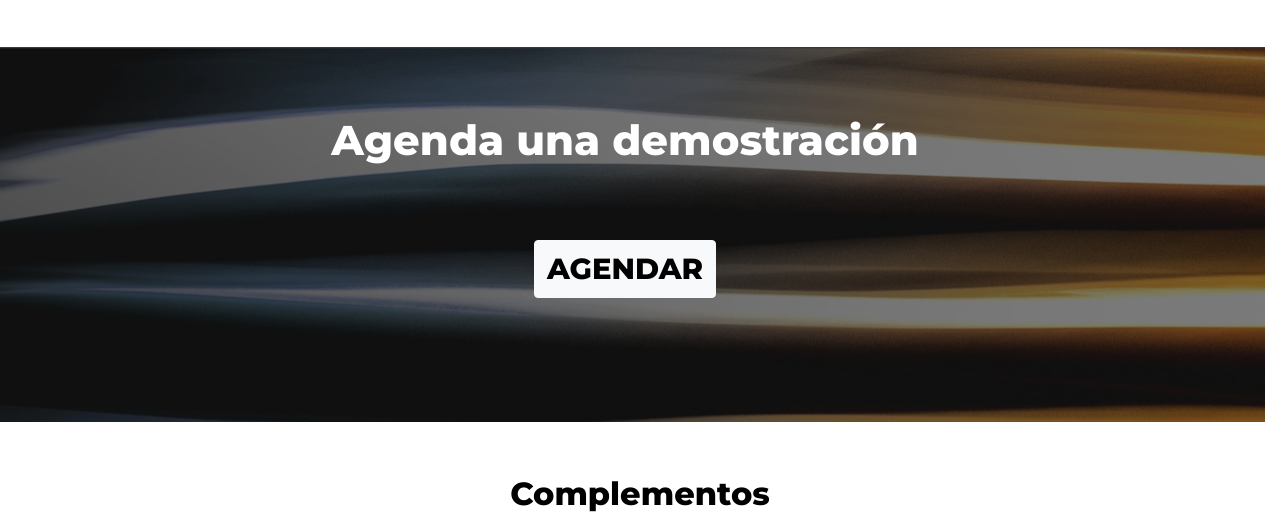
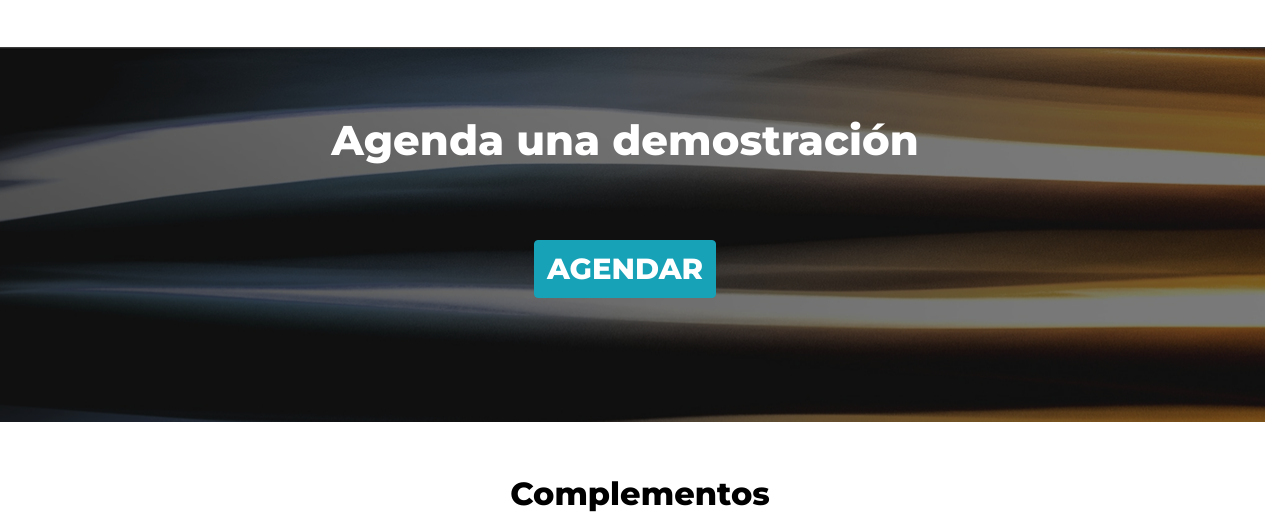
Before and after one commit to JoseCarlosPa/EgonWebPage, a PHP site: page / in a window 1280 px wide. Shown: the part 2427-2943 px from the top of the page. Run offline with PHP 8.4, Linux system fonts and the light colour scheme.

Commit message:
sin cambios

```diff
--- a/css/egonWebpage.css
+++ b/css/egonWebpage.css
@@ -116,7 +116,12 @@
 
 }
 
+.agendar{
+    text-align: center;
+    align-items: center;
+    align-content: center;
 
+}
 .social_image {
 text-align: center;
 
@@ -406,7 +411,7 @@ text-align: center;
 .font_16{
     font-family: Montserrat;
     font-size: 0.7em;
-    color: black;
+    color: #ffffff;
     font-weight: 800;
 }
 
--- a/htmls/header.html
+++ b/htmls/header.html
@@ -25,7 +25,7 @@
 <!--Barra de navegacion-->
 
 
-<nav class="navbar navbar-light bg-light  navbar navbar-expand-lg navbar-light color_nav_bar  ">
+<nav class="navbar navbar-light bg-light  navbar navbar-expand-lg navbar-light color_nav_bar ">
     <img src="img/logoEgon.png" alt="logoEgon" height="50" width="50">
     <a class="navbar-brand" href="index.php">egon Soluciones</a>
     <button class="navbar-toggler" type="button" data-toggle="collapse" data-target="#navbarNavDropdown" aria-controls="navbarNavDropdown" aria-expanded="true" aria-label="Toggle navigation">
@@ -46,6 +46,7 @@
                     <a class="dropdown-item" href="vianda.php">Vianda</a>
                     <a class="dropdown-item" href="econt.php">Econt</a>
                     <a class="dropdown-item" href="fm.php">FM</a>
+                    <a class="dropdown-item" href="cost.php">Cost</a>
                 </div>
             </li>
             <li class="nav-item">
--- a/htmls/index.html
+++ b/htmls/index.html
@@ -140,12 +140,12 @@
 
 
 <div class="row my_banner_row text-center row-bottom margin">
-    <div class="col-sm text-center font_15">
+    <div class="col-sm text-center font_15 agendar">
         <br>
         Agenda una demostración
         <br><br>
         <a href="contacto.php" target="_self">
-            <button type="button" class="btn btn-light font_16">AGENDAR</button>
+            <button type="button" class=" btn btn-info font_16">AGENDAR</button>
         </a>
         <br><br><br>
     </div>
@@ -235,6 +235,8 @@
         </div>
     </div>
 
+
+
 </div>
 
 <br><br>
```
